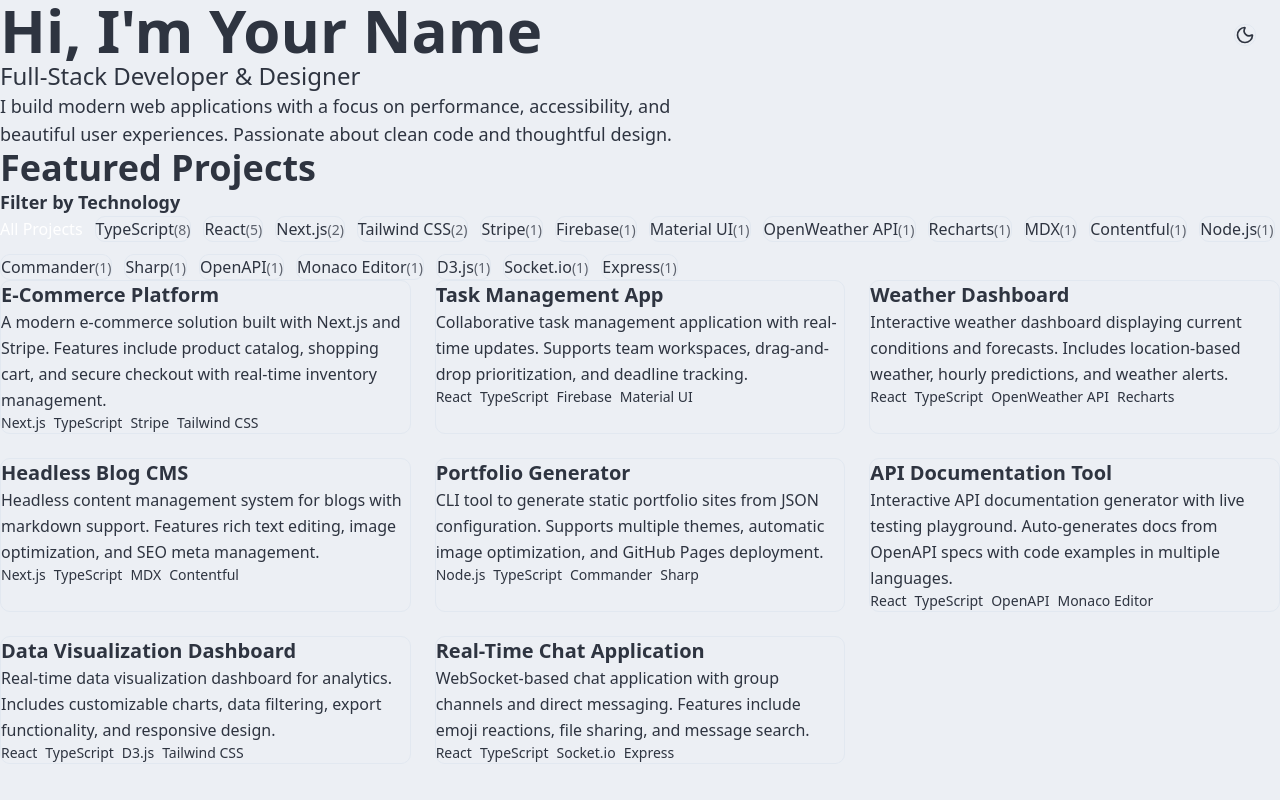
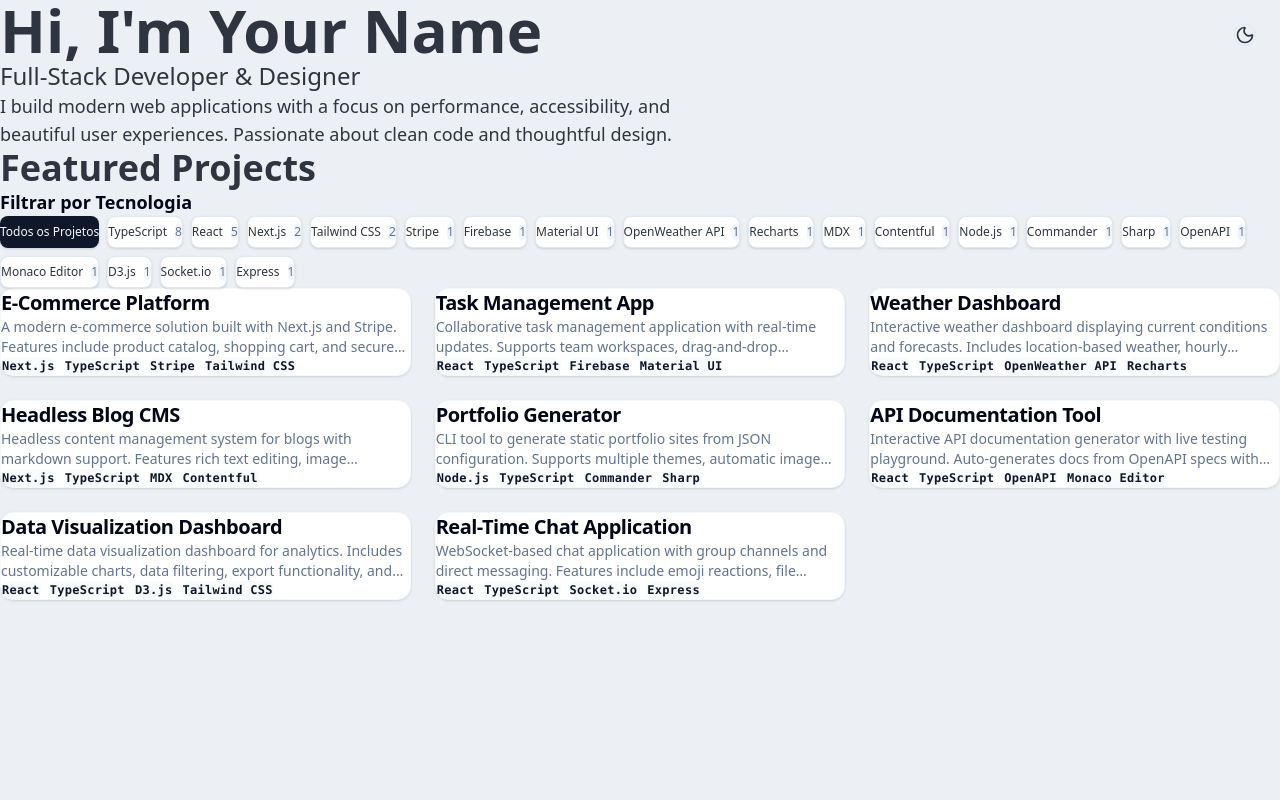
Before and after one commit to Lucas-CSilva/portfolio, a Next.js app: page / in a window 1280 px wide. Built offline with nearby package versions, Linux system fonts and the light colour scheme.

Commit message:
feature: add button, card an badge components

```diff
--- a/package.json
+++ b/package.json
@@ -9,6 +9,7 @@
     "lint": "eslint"
   },
   "dependencies": {
+    "@radix-ui/react-slot": "^1.2.4",
     "class-variance-authority": "^0.7.1",
     "clsx": "^2.1.1",
     "embla-carousel-react": "^8.6.0",
--- a/src/components/projects/FilterControls.tsx
+++ b/src/components/projects/FilterControls.tsx
@@ -2,6 +2,7 @@
 
 import type { Technology } from '@/lib/types';
 import { useProjectFilter } from '@/lib/hooks/useProjectFilter';
+import { Button } from '@/components/ui/button';
 
 interface FilterControlsProps {
   technologies: Technology[];
@@ -11,38 +12,41 @@
   const { activeTech, setFilter } = useProjectFilter();
 
   return (
-    <div className="mb-8">
-      <h3 className="text-lg font-semibold text-text-primary mb-4">
-        Filter by Technology
+    <div className="mb-8 space-y-4">
+      <h3 className="text-lg font-semibold text-foreground">
+        Filtrar por Tecnologia
       </h3>
-      <div className="flex flex-wrap gap-3">
-        <button
+      <div className="flex flex-wrap gap-2">
+        <Button
+          variant={activeTech === null ? "default" : "outline"}
+          size="sm"
           onClick={() => setFilter(null)}
-          aria-pressed={activeTech === null}
-          className={`px-4 py-2 rounded-lg font-medium transition-colors ${
-            activeTech === null
-              ? 'bg-accent-primary text-white'
-              : 'bg-app-surface text-text-secondary hover:bg-app-elevated border border-border-default'
-          }`}
+          className="transition-all"
         >
-          All Projects
-        </button>
+          Todos os Projetos
+        </Button>
+
         {technologies.map((tech) => {
           const isActive = activeTech === tech.slug;
           return (
-            <button
+            <Button
               key={tech.slug}
+              variant={isActive ? "default" : "outline"}
+              size="sm"
               onClick={() => setFilter(tech.slug)}
-              aria-pressed={isActive}
-              className={`px-4 py-2 rounded-lg font-medium transition-colors ${
-                isActive
-                  ? 'bg-accent-primary text-white'
-                  : 'bg-app-surface text-text-secondary hover:bg-app-elevated border border-border-default'
-              }`}
+              className="group relative transition-all"
             >
               {tech.name}
-              <span className="ml-2 text-sm opacity-75">({tech.count})</span>
-            </button>
+              <span
+                className={`ml-2 text-xs py-0.5 px-1.5 rounded-full ${
+                    isActive
+                    ? "bg-primary-foreground/20 text-primary-foreground"
+                    : "bg-muted text-muted-foreground"
+                }`}
+              >
+                {tech.count}
+              </span>
+            </Button>
           );
         })}
       </div>
--- a/src/components/projects/ProjectCard.tsx
+++ b/src/components/projects/ProjectCard.tsx
@@ -1,20 +1,36 @@
 import type { Project } from '@/lib/types';
 import { TechBadge } from '@/components/ui/TechBadge';
+import {
+  Card,
+  CardContent,
+  CardDescription,
+  CardHeader,
+  CardTitle,
+} from "@/components/ui/card";
 
 export function ProjectCard(project: Project) {
   return (
-    <article className="bg-app-surface border border-border-default rounded-lg p-6 hover:bg-app-elevated transition-colors">
-      <h3 className="text-xl font-semibold text-text-primary mb-3">
+    <Card className="h-full flex flex-col hover:shadow-md transition-all duration-300 hover:-translate-y-1 border-muted/60">
+      <CardHeader>
+        <div className="flex justify-between items-start gap-4">
+          <CardTitle className="text-xl font-bold text-foreground">
             {project.title}
-      </h3>
-      <p className="text-text-secondary mb-4 leading-relaxed">
+          </CardTitle>
+          {/* Espaço para ícone de link externo futuro */}
+        </div>
+        <CardDescription className="text-muted-foreground line-clamp-2">
+           {/* line-clamp ajuda a manter altura uniforme nos cards */}
            {project.description}
-      </p>
+        </CardDescription>
+      </CardHeader>
+
+      <CardContent className="mt-auto pt-4">
         <div className="flex flex-wrap gap-2">
           {project.technologies.map((tech) => (
             <TechBadge key={tech} technology={tech} />
           ))}
         </div>
-    </article>
+      </CardContent>
+    </Card>
   );
 }
--- a/src/components/ui/TechBadge.tsx
+++ b/src/components/ui/TechBadge.tsx
@@ -1,3 +1,6 @@
+import { Badge } from "@/components/ui/badge";
+import { cn } from "@/lib/utils";
+
 interface TechBadgeProps {
   technology: string;
   active?: boolean;
@@ -5,20 +8,17 @@
 }
 
 export function TechBadge({ technology, active = false, onClick }: TechBadgeProps) {
-  const baseClasses = "inline-block px-3 py-1 text-sm font-medium rounded-full transition-colors";
-  const colorClasses = active
-    ? "bg-accent-primary text-white"
-    : "bg-app-elevated text-text-secondary";
-  const interactiveClasses = onClick ? "cursor-pointer hover:bg-accent-hover" : "";
-
   return (
-    <span
-      className={`${baseClasses} ${colorClasses} ${interactiveClasses}`}
+    <Badge
+      variant={active ? "default" : "secondary"}
+      className={cn(
+        "transition-all duration-300 font-mono text-xs tracking-wide",
+        onClick && "cursor-pointer hover:opacity-80",
+        !active && "bg-secondary/50 text-secondary-foreground hover:bg-secondary"
+      )}
       onClick={onClick}
-      role={onClick ? "button" : undefined}
-      tabIndex={onClick ? 0 : undefined}
     >
       {technology}
-    </span>
+    </Badge>
   );
 }
--- /dev/null
+++ b/src/components/ui/badge.tsx
@@ -0,0 +1,36 @@
+import * as React from "react"
+import { cva, type VariantProps } from "class-variance-authority"
+
+import { cn } from "@/lib/utils"
+
+const badgeVariants = cva(
+  "inline-flex items-center rounded-md border px-2.5 py-0.5 text-xs font-semibold transition-colors focus:outline-none focus:ring-2 focus:ring-ring focus:ring-offset-2",
+  {
+    variants: {
+      variant: {
+        default:
+          "border-transparent bg-primary text-primary-foreground shadow hover:bg-primary/80",
+        secondary:
+          "border-transparent bg-secondary text-secondary-foreground hover:bg-secondary/80",
+        destructive:
+          "border-transparent bg-destructive text-destructive-foreground shadow hover:bg-destructive/80",
+        outline: "text-foreground",
+      },
+    },
+    defaultVariants: {
+      variant: "default",
+    },
+  }
+)
+
+export interface BadgeProps
+  extends React.HTMLAttributes<HTMLDivElement>,
+    VariantProps<typeof badgeVariants> {}
+
+function Badge({ className, variant, ...props }: BadgeProps) {
+  return (
+    <div className={cn(badgeVariants({ variant }), className)} {...props} />
+  )
+}
+
+export { Badge, badgeVariants }
--- /dev/null
+++ b/src/components/ui/button.tsx
@@ -0,0 +1,57 @@
+import * as React from "react"
+import { Slot } from "@radix-ui/react-slot"
+import { cva, type VariantProps } from "class-variance-authority"
+
+import { cn } from "@/lib/utils"
+
+const buttonVariants = cva(
+  "inline-flex items-center justify-center gap-2 whitespace-nowrap rounded-md text-sm font-medium transition-colors focus-visible:outline-none focus-visible:ring-1 focus-visible:ring-ring disabled:pointer-events-none disabled:opacity-50 [&_svg]:pointer-events-none [&_svg]:size-4 [&_svg]:shrink-0",
+  {
+    variants: {
+      variant: {
+        default:
+          "bg-primary text-primary-foreground shadow hover:bg-primary/90",
+        destructive:
+          "bg-destructive text-destructive-foreground shadow-sm hover:bg-destructive/90",
+        outline:
+          "border border-input bg-background shadow-sm hover:bg-accent hover:text-accent-foreground",
+        secondary:
+          "bg-secondary text-secondary-foreground shadow-sm hover:bg-secondary/80",
+        ghost: "hover:bg-accent hover:text-accent-foreground",
+        link: "text-primary underline-offset-4 hover:underline",
+      },
+      size: {
+        default: "h-9 px-4 py-2",
+        sm: "h-8 rounded-md px-3 text-xs",
+        lg: "h-10 rounded-md px-8",
+        icon: "h-9 w-9",
+      },
+    },
+    defaultVariants: {
+      variant: "default",
+      size: "default",
+    },
+  }
+)
+
+export interface ButtonProps
+  extends React.ButtonHTMLAttributes<HTMLButtonElement>,
+    VariantProps<typeof buttonVariants> {
+  asChild?: boolean
+}
+
+const Button = React.forwardRef<HTMLButtonElement, ButtonProps>(
+  ({ className, variant, size, asChild = false, ...props }, ref) => {
+    const Comp = asChild ? Slot : "button"
+    return (
+      <Comp
+        className={cn(buttonVariants({ variant, size, className }))}
+        ref={ref}
+        {...props}
+      />
+    )
+  }
+)
+Button.displayName = "Button"
+
+export { Button, buttonVariants }
--- /dev/null
+++ b/src/components/ui/card.tsx
@@ -0,0 +1,76 @@
+import * as React from "react"
+
+import { cn } from "@/lib/utils"
+
+const Card = React.forwardRef<
+  HTMLDivElement,
+  React.HTMLAttributes<HTMLDivElement>
+>(({ className, ...props }, ref) => (
+  <div
+    ref={ref}
+    className={cn(
+      "rounded-xl border bg-card text-card-foreground shadow",
+      className
+    )}
+    {...props}
+  />
+))
+Card.displayName = "Card"
+
+const CardHeader = React.forwardRef<
+  HTMLDivElement,
+  React.HTMLAttributes<HTMLDivElement>
+>(({ className, ...props }, ref) => (
+  <div
+    ref={ref}
+    className={cn("flex flex-col space-y-1.5 p-6", className)}
+    {...props}
+  />
+))
+CardHeader.displayName = "CardHeader"
+
+const CardTitle = React.forwardRef<
+  HTMLDivElement,
+  React.HTMLAttributes<HTMLDivElement>
+>(({ className, ...props }, ref) => (
+  <div
+    ref={ref}
+    className={cn("font-semibold leading-none tracking-tight", className)}
+    {...props}
+  />
+))
+CardTitle.displayName = "CardTitle"
+
+const CardDescription = React.forwardRef<
+  HTMLDivElement,
+  React.HTMLAttributes<HTMLDivElement>
+>(({ className, ...props }, ref) => (
+  <div
+    ref={ref}
+    className={cn("text-sm text-muted-foreground", className)}
+    {...props}
+  />
+))
+CardDescription.displayName = "CardDescription"
+
+const CardContent = React.forwardRef<
+  HTMLDivElement,
+  React.HTMLAttributes<HTMLDivElement>
+>(({ className, ...props }, ref) => (
+  <div ref={ref} className={cn("p-6 pt-0", className)} {...props} />
+))
+CardContent.displayName = "CardContent"
+
+const CardFooter = React.forwardRef<
+  HTMLDivElement,
+  React.HTMLAttributes<HTMLDivElement>
+>(({ className, ...props }, ref) => (
+  <div
+    ref={ref}
+    className={cn("flex items-center p-6 pt-0", className)}
+    {...props}
+  />
+))
+CardFooter.displayName = "CardFooter"
+
+export { Card, CardHeader, CardFooter, CardTitle, CardDescription, CardContent }
```
Also changed, not shown: 1 other file (tests, documents, lock files or other folders). Lines whose indentation alone changed are shown as unchanged.
